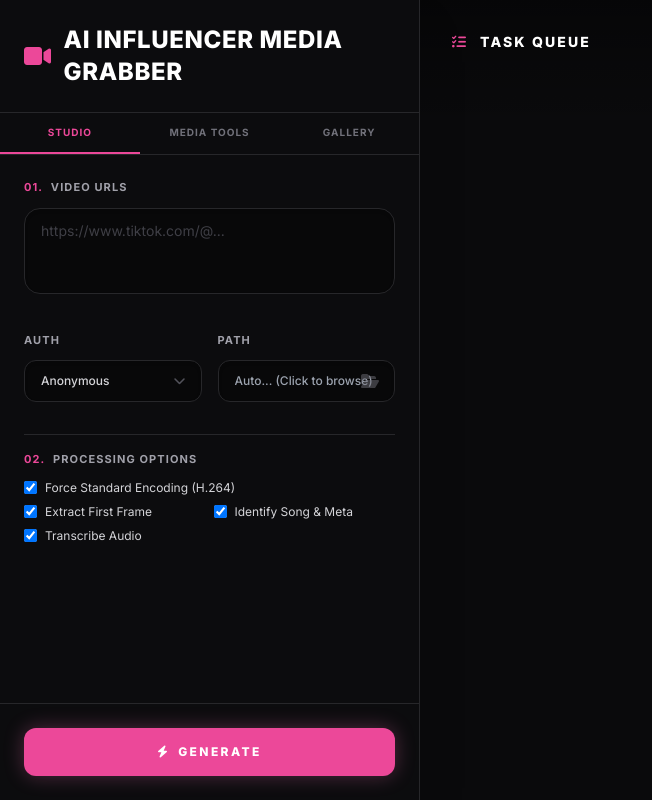
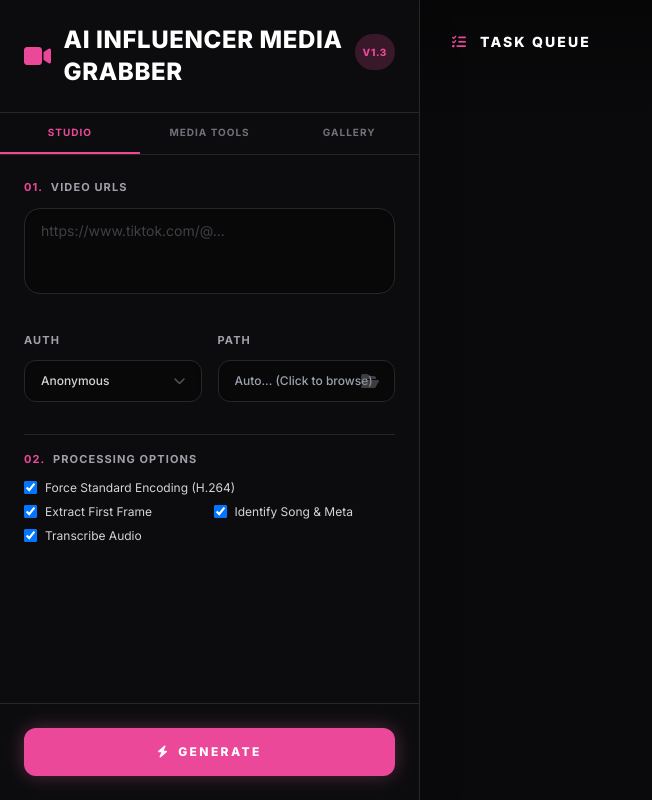
Before and after one commit to NextGenInfluencer/ai-influencer-media-grabber, a Flask app: page / in a window 1280 px wide. Shown: the whole page, without its empty margins (0-652 px from the left). Run offline with Flask 3, Linux system fonts and the light colour scheme; parts of the project's set-up code (start-up, migrations or seed data) failed here and were passed over; some libraries are stand-ins or nearby versions; some web fonts are replaced.

Commit message:
Bump version to v1.3

```diff
--- a/templates/index.html
+++ b/templates/index.html
@@ -71,6 +71,7 @@
         <div class="p-6 border-b border-zinc-800">
             <h1 class="text-2xl font-black text-white tracking-wide uppercase flex items-center">
                 <i class="fa-solid fa-video text-pink-500 mr-3"></i> AI Influencer Media Grabber
+                <span class="ml-2 text-[10px] bg-pink-500/20 text-pink-500 px-2 py-0.5 rounded-full align-middle relative -top-1">v1.3</span>
             </h1>
         </div>
 
```
Also changed, not shown: README.md.
